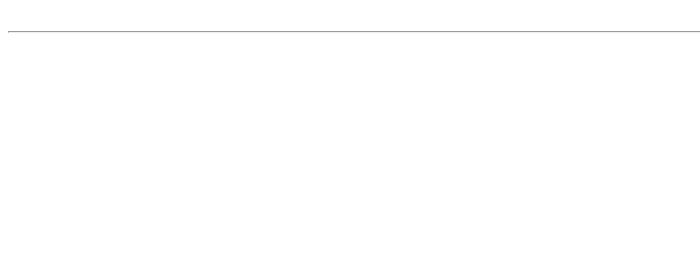
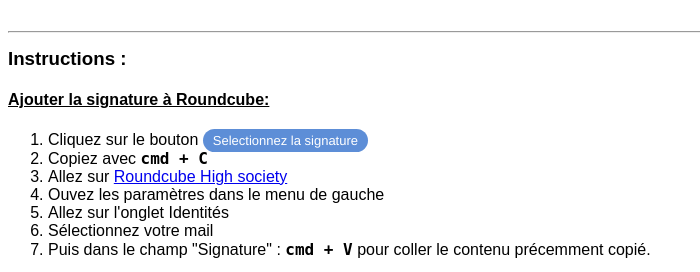
Before and after one commit to trueChoan/boobstrapQuest, a PHP site: page / in a window 1280 px wide. Shown: the part 518-790 px from the top of the page, without its empty margins (0-700 px from the left). Before the commit the page ends 551 px from the top, so only its background shows below. Run offline with PHP 8.4, Linux system fonts and the light colour scheme.

Commit message:
add tuto

```diff
--- a/index.html
+++ b/index.html
@@ -23,9 +23,9 @@
 <div>
   <h2>Générer votre signature High Society:</h2>
   <ol>
-    <li>Remplissez tous les champs ci dessous</li>
-    <li>Exportez au format requis par votre client email. (copiez/collez le rendu pour Gmail ou RoundCube, ou c/c le code source avec le button dédiez pour mail)</li>
-    <li>Suivre le tuto ci dessous pour intégrer votre mail à votre client</li>
+    <li>Remplissez tous les champs</li>
+    <li>Exportez au format requis par votre client email. (c/c directement le rendu pour RoundCube, ou c/c le code source avec le button dédié pour  l'appli mac Mail)</li>
+    <li>Suivre les étapes ci dessous pour intégrer votre mail à votre client</li>
 
   </ol>
 </div>
@@ -75,10 +75,10 @@
 <hr>
 
 <div class='controls' data-sig='signature_1'>
-  <button class='select'>Select Signature (pour RoundCube)</button><br>
+  <button class='select'>Selectionnez Signature (pour RoundCube)</button><br>
 
   <input type="checkbox" id="get" name="get" onchange="getFunction()" />
-  <label for="get">Obtenir mon code</label>
+  <label for="get">Obtenir mon code HTML pour Mail</label>
   <!-- <button class='select' onchange="getFunction()">Copy</button><br> -->
 
 </div>
@@ -133,6 +133,28 @@
 </div>
 
 <hr>-->
+
+
+<h3>Instructions :</h3>
+<h4>Ajouter la signature à Roundcube:</h3>
+
+<div class='instructions'>
+  <ol>
+
+      <li>Cliquez sur le bouton <span class ="bu">Selectionnez la signature</span></li>
+      <li>Copiez avec <code>cmd + C</code></li>
+      <li>Allez sur   <a href="https://mail.highsociety.fr/">Roundcube High society</a></li>
+      <li>Ouvez les paramètres dans le menu de gauche</li>
+      <li>Allez sur l'onglet Identités</li>
+      <li>Sélectionnez votre mail</li>
+      <li>Puis dans le champ "Signature" : <code>cmd + V</code> pour coller le contenu précemment copié. </li>
+    </ol>
+
+
+  <img src='http://i.imgur.com/DH82U74.gif'>
+</div>
+
+
 <script type="text/javascript" src="index.js"></script>
 </body>
 </html>
--- a/style.css
+++ b/style.css
@@ -3,6 +3,21 @@ body {
 }
 button {
 	border-radius: 12px;
+}
+.bu {
+	border-radius: 12px;
+
+	background: #5d8ed7;
+	color: #fff;
+	font-family: Helvetica;
+	font-size: 13px;
+	padding: 4px 10px;
+	text-decoration: none;
+}
+
+code {
+	font-size: 16px;
+	font-weight: bold;
 }
 #inputs {
 	width: 250px;
```
